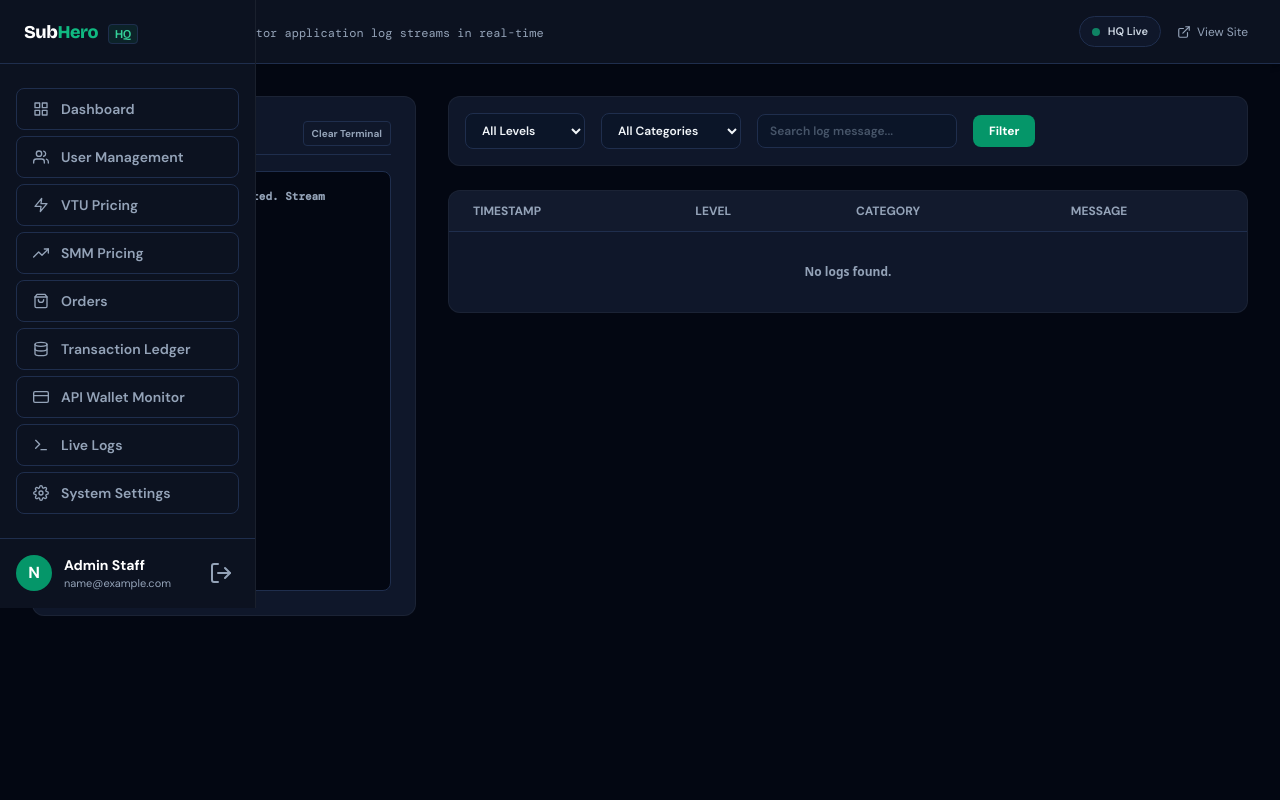
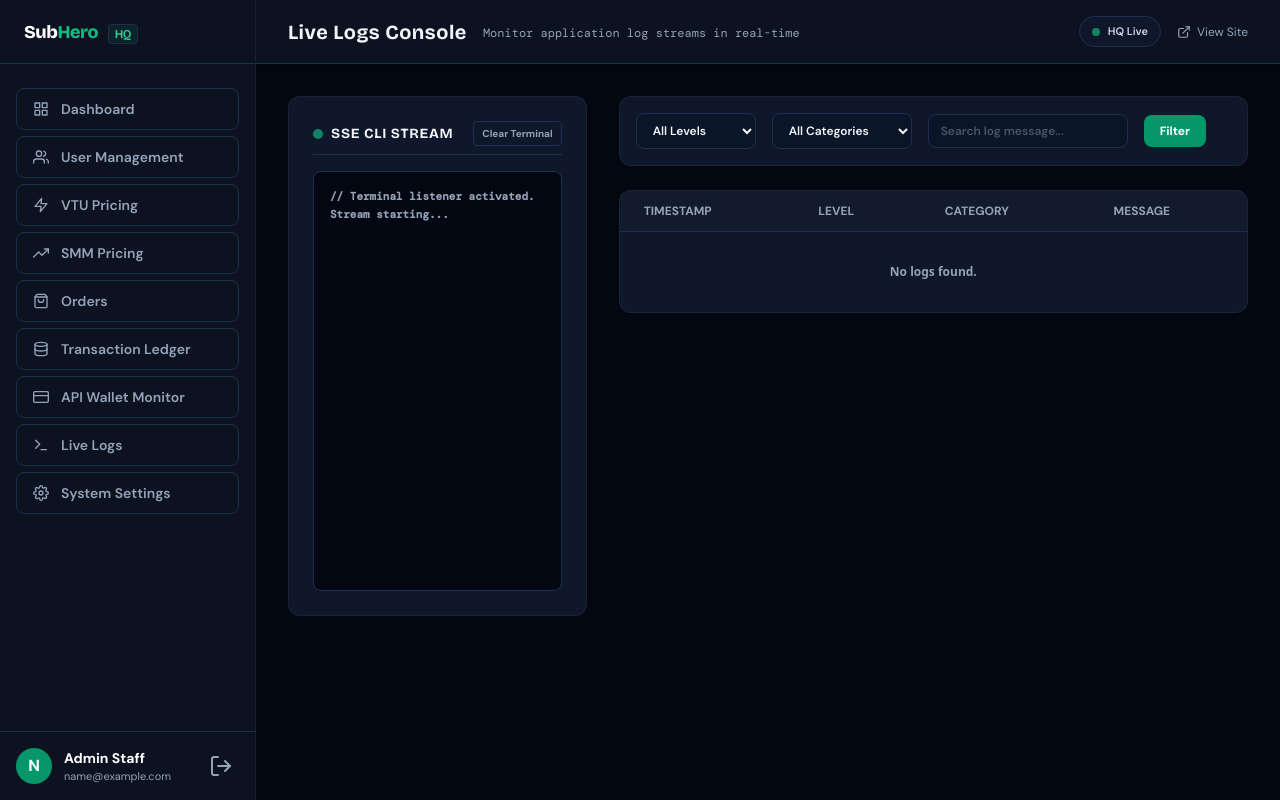
Before and after one commit to Eminenz07/SubHero, a Django app: template templates/admin_panel/logs.html in a window 1280 px wide. Run offline with Django 5.2, Linux system fonts and the light colour scheme; the template is opened without the code that fills it, so the values that code supplies are empty; the visitor is signed in with stand-in values (Sample User, id 1); some web fonts are replaced.

Commit message:
fix: Admin panel layout overlapping content on desktop

```diff
--- a/templates/admin_panel/base_admin.html
+++ b/templates/admin_panel/base_admin.html
@@ -56,6 +56,14 @@
         }
         ::-webkit-scrollbar-thumb:hover {
             background: #334155;
+        }
+
+        /* Desktop specific layout overrides (Tailwind JIT fallback) */
+        @media (min-width: 768px) {
+            .admin-sidebar {
+                position: sticky !important;
+                top: 0 !important;
+            }
         }
     </style>
     {% block extra_head %}{% endblock %}
```
